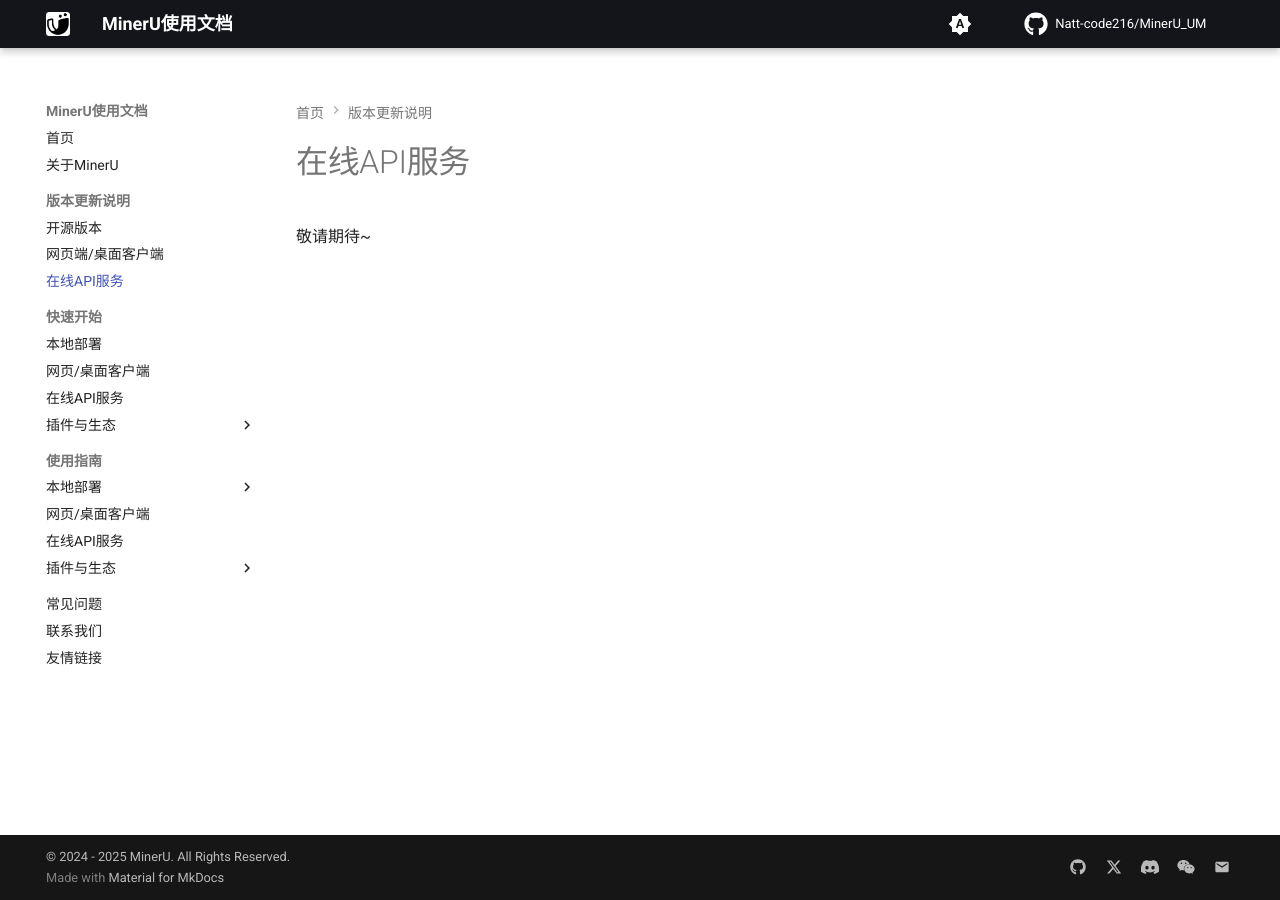
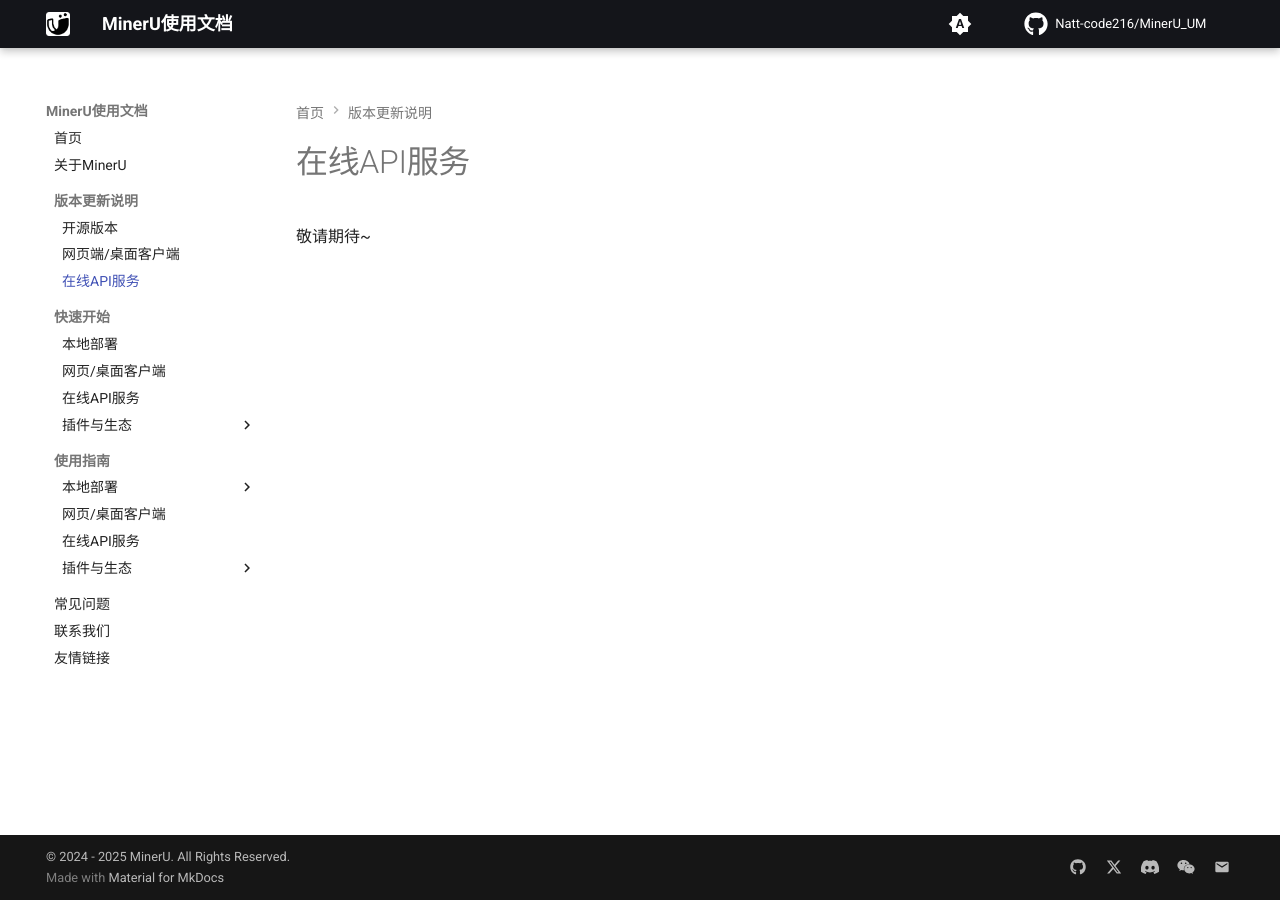
Before and after one commit to nanhongchuan/MinerU_Docs, an MkDocs documentation site: the page built from docs/release-notes/api-service.md, in a window 1280 px wide. Built offline with MkDocs 1.6.1 and Material for MkDocs 9.7.7, drawn with Linux system fonts in a browser that asks for light colours; comment, search, counter and statistics services are not loaded.

Commit message:
fix: style

```diff
--- /dev/null
+++ b/docs/stylesheets/extra.css
@@ -0,0 +1,3 @@
+.md-nav__item {
+    margin-left: 8px;
+}
--- a/mkdocs.yml
+++ b/mkdocs.yml
@@ -68,6 +68,9 @@
 
 copyright: © 2024 - 2025 MinerU. All Rights Reserved.
 
+extra_css:
+  - stylesheets/extra.css
+
 nav:
   - '首页': 'index.md'
   - '关于MinerU': 'about/introduction.md'
```
